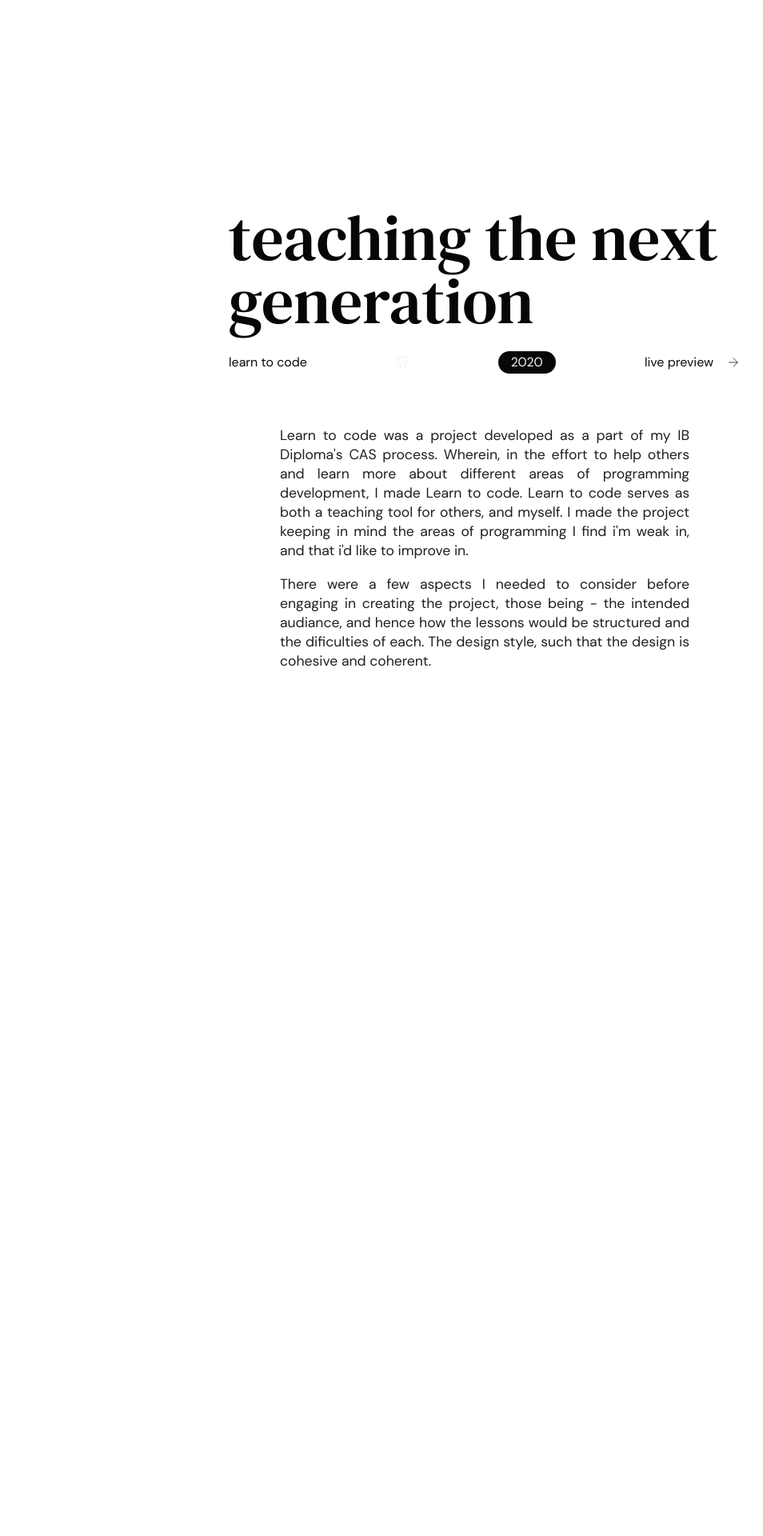
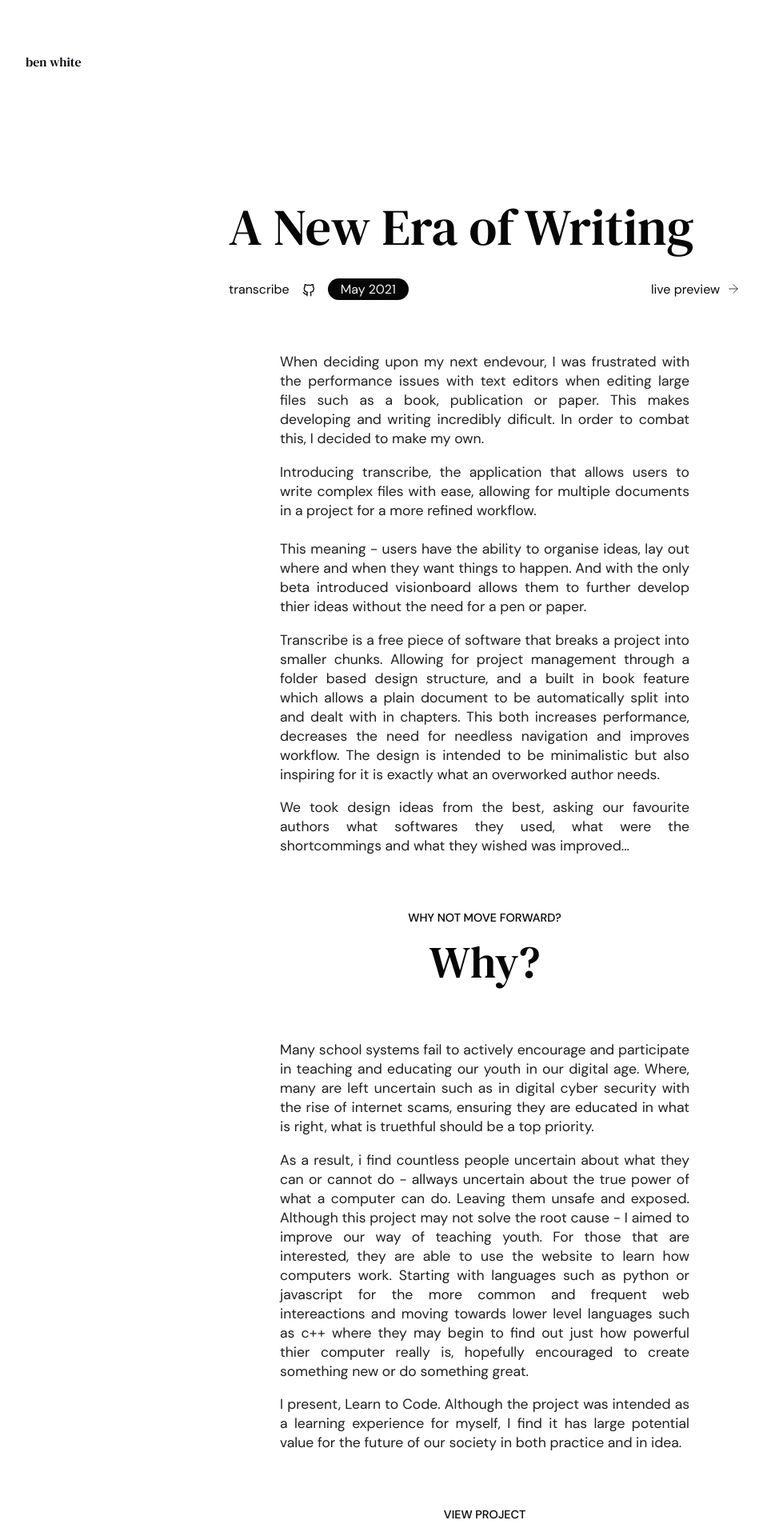
Before and after one commit to bennjii/ben-white, a Next.js app in the folder portfolio/: page /study/transcribe in a window 1280 px wide. Shown: the top 1920 px of the page at 80% size, without its empty margins (34-988 px from the left). Before the commit the page ends 887 px from the top, so only its background shows below. Built offline with nearby package versions, Linux system fonts and the light colour scheme.

Commit message:
Content & Display

```diff
--- a/portfolio/pages/study/learn-to-code.tsx
+++ b/portfolio/pages/study/learn-to-code.tsx
@@ -29,7 +29,7 @@ export const Home: React.FC<{ data: any }> = ({ data }) => {
                         <p>learn to code</p>
                         <Button title={""} href={"https://github.com/UnRealReincarlution/learn-to-code"} icon={<GitHub size={16} color={"#070707"} style={{ marginBottom: '-3px' }}/>} />
 
-                        <p className={styles.pinItem}>2020</p>
+                        <p className={styles.pinItem}>FEB 2021</p>
                     </div>
 
                     <Button title={"live preview"} href={"https://learn-to-code-orpin.vercel.app/"}  /> {/* style={{ justifySelf: 'flex-end' }} */}
@@ -76,6 +76,8 @@ export const Home: React.FC<{ data: any }> = ({ data }) => {
 
                     <div className={styles.signature}>
                         Ben White
+
+                        {/* <p>N</p> */}
                     </div>
                 </div>
             </div>
--- a/portfolio/pages/study/transcribe.tsx
+++ b/portfolio/pages/study/transcribe.tsx
@@ -7,44 +7,90 @@ import styles from '@styles/Home.module.css'
 import { ArrowDown, ArrowRight, GitHub, Menu } from 'react-feather'
 import ScrollReminder from '@public/components/scroll_reminder';
 import Button from '@public/components/button';
+
+import Image from 'next/image'
+
+import authenticationImage from '@public/img/learning-authentication.png'
+import codespaceImage from '@public/img/learning-codespace.png'
+import homespaceImage from '@public/img/learning-homespace.png'
 import Header from '@components/header';
+import Footer from '@components/footer';
 
 export const Home: React.FC<{ data: any }> = ({ data }) => {
     return (
-        <div className={styles.page}>
+        <div className={styles.dedicated}>
 			<Header />
 
-			<div className={styles.dedicated}>
-                <h2>teaching the next <br />generation</h2>
+			<div className={styles.learnToCodeDedicated}>
+                <h2>A New Era of Writing</h2>
 
                 <div className={styles.titleInformation}>
-                    <p>learn to code</p>
-                    <Button title={""} href={"https://github.com/UnRealReincarlution/learn-to-code"} icon={<GitHub size={16} color={"#f4f4f4"} />} />
+                    <div>
+                        <p>transcribe</p>
+                        <Button title={""} href={"https://github.com/UnRealReincarlution/transcribe"} icon={<GitHub size={16} color={"#070707"} style={{ marginBottom: '-3px' }}/>} />
 
-                    <p className={styles.pinItem}>2020</p>
-                    <Button title={"live preview"} href={"https://learn-to-code-orpin.vercel.app/"}  /> {/* style={{ justifySelf: 'flex-end' }} */}
+                        <p className={styles.pinItem}>May 2021</p>
+                    </div>
+
+                    <Button title={"live preview"} href={"https://transcribe.vercel.app/"}  /> {/* style={{ justifySelf: 'flex-end' }} */}
                 </div>
 
                 <div className={styles.caseStudyContent}>
                     <p>
-                        Learn to code was a project developed as a part of my IB Diploma&apos;s CAS process.
-                        Wherein, in the effort to help others and learn more about different areas of programming development, I made Learn to code.
-
-                        Learn to code serves as both a teaching tool for others, and myself. I made the project keeping in mind the areas of programming I find i&apos;m weak in, and that i&apos;d like to improve in.
+                        When deciding upon my next endevour, I was frustrated with the performance issues with text editors when editing large files such as a book, publication or paper.
+                        This makes developing and writing incredibly dificult. In order to combat this, I decided to make my own.
                     </p>
 
                     <p>
-                        There were a few aspects I needed to consider before engaging in creating the project, those being - the intended audiance, and hence how the lessons would be structured and the dificulties of each.
-                        The design style, such that the design is cohesive and coherent.
+                        Introducing transcribe, the application that allows users to write complex files with ease, allowing for multiple documents in a project for a more refined workflow.
+                        <br /><br />
+                        This meaning - users have the ability to organise ideas, lay out where and when they want things to happen. And with the only beta introduced visionboard allows them to further develop thier ideas without the need for a pen or paper.
+                    </p>
+
+                    <p>
+                        Transcribe is a free piece of software that breaks a project into smaller chunks. Allowing for project management through a folder based design structure, and a built in book feature which allows a plain document to be automatically split into and dealt with in chapters.
+                        This both increases performance, decreases the need for needless navigation and improves workflow. The design is intended to be minimalistic but also inspiring for it is exactly what an overworked author needs.
+                    </p>
+
+                    <p>
+                        We took design ideas from the best, asking our favourite authors what softwares they used, what were the shortcommings and what they wished was improved...
                     </p>
 
                     {/* <Image src={codespaceImage} alt="Authentication" /> */}
 
+                    <div className={styles.spacerScreen}>
+                        <h4>WHY NOT MOVE FORWARD?</h4>
+                        <h3>Why?</h3>
+                    </div>
+
                     <p>
+                        Many school systems fail to actively encourage and participate in teaching and educating our youth in our digital age. Where, many are left uncertain such as in digital cyber security with the rise of internet scams, ensuring they are educated in what is right, what is truethful should be a top priority.
+                    </p>
 
+                    <p>
+                        As a result, i find countless people uncertain about what they can or cannot do - allways uncertain about the true power of what a computer can do. Leaving them unsafe and exposed. Although this project may not solve the root cause - I aimed to improve our way of teaching youth. For those that are interested, they are able to use the website to learn how computers work. Starting with languages such as python or javascript for the more common and frequent web intereactions and moving towards lower level languages such as c++ where they may begin to find out just how powerful thier computer really is, hopefully encouraged to create something new or do something great.
                     </p>
+
+                    <p>
+                        I present, Learn to Code. Although the project was intended as a learning experience for myself, I find it has large potential value for the future of our society in both practice and in idea.
+                    </p>
+
+                    <div className={styles.spacerScreen}>
+                        <h4>View Project</h4>
+                        <Button title={"live preview"} href={"https://learn-to-code-orpin.vercel.app/"} icon={<ArrowRight size={26} strokeWidth={1}></ArrowRight>} /> {/* style={{ justifySelf: 'flex-end' }} */}
+                    </div>
+
+                    <p style={{ fontFamily: 'DM Serif', fontSize: '1rem' }}>cheers,</p>
+
+                    <div className={styles.signature}>
+                        Ben White
+
+                        {/* <p>N</p> */}
+                    </div>
                 </div>
             </div>
+
+            <Footer />
         </div>
     )
 }
--- a/portfolio/public/components/footer.tsx
+++ b/portfolio/public/components/footer.tsx
@@ -1,8 +1,9 @@
 import { GitHub, Linkedin } from "react-feather";
+import styles from '@styles/Home.module.css'
 
 const Footer = () => {
     return (
-        <footer>
+        <footer className={styles.refFooter}>
             <div>
                 <h6>BEN WHITE &rarr; {new Date().getFullYear()}</h6>
                 <a href="https://github.com/UnRealReincarlution"><GitHub size={16}/></a>
--- a/portfolio/public/components/header.tsx
+++ b/portfolio/public/components/header.tsx
@@ -4,16 +4,14 @@ import { useEffect, useState } from 'react';
 import Button from './button';
 
 export const Header: React.FC<{ }> = ({ }) => {
-    const [ headerOpen, setHeaderOpen ] = useState(false);
 
     return (
         <div className={styles.header}>
             <div>
-                <p style={{ opacity: headerOpen ? "1" : "0" }}>ben white</p>
-                <Menu color={headerOpen ? "#0B0C11" : "#f4f4f4"} onClick={() => setHeaderOpen(!headerOpen)}></Menu>
+                <a href="../">ben white</a>
             </div>
 
-            {
+            {/* {
                 headerOpen ?
                 <div className={styles.headerLong}>
                     <div>
@@ -31,7 +29,7 @@ export const Header: React.FC<{ }> = ({ }) => {
                 </div>
                 :
                 <></>
-            }
+            } */}
 
         </div>
     )
--- a/portfolio/styles/Home.module.css
+++ b/portfolio/styles/Home.module.css
@@ -54,15 +54,21 @@
 
 .header {
   position: fixed;
-  top: 0;
-  right: 0;
+  top: 50px;
+  left: 50px;
 
   padding: 1rem;
   color: #0B0C11;
 
   z-index: 15;
 
-  width: 12vw;
+  width: 100%;
+
+  display: flex;
+  flex-direction: row;
+
+  font-family: 'DM Serif';
+  color: #070707;
 }
 
 .header > div:first-of-type {
@@ -75,10 +81,10 @@
 
   /* padding: 4rem; */
   z-index: 100;
-  position: absolute;
-
+  /* position: absolute; */
+/*
   top: 4rem;
-  right: 4rem;
+  right: 4rem; */
 
   cursor: pointer;
 
@@ -285,7 +291,8 @@
 
 .dedicated h2 {
   color: #070707;
-  font-size: 5rem;
+  font-size: 4rem;
+
   font-weight: 400;
   line-height: 4.9rem;
 
@@ -394,6 +401,8 @@
 
   background: rgb(255,255,255);
   border: solid 1px rgba(11, 12, 17, 0.664);
+
+  min-width: 350px;
 }
 
 .project:hover .h2Roller hr {
@@ -429,9 +438,14 @@
 
 @media screen and (max-width: 480px) {
   .page {
-    min-width: 100vw;
+    padding-top: 35%;
+    width: 80%;
     margin: 0 auto;
     box-sizing: border-box;
+  }
+
+  .scrollReminderIfHideHide, .scrollReminderIfHideHide * {
+    display: none;
   }
 
   .page > section {
@@ -452,6 +466,47 @@
 
   .primarySection h1 sub {
     display: none;
+  }
+
+  .dedicated {
+    width: 80%;
+  }
+
+  .header {
+    position: relative;
+    top: 0;
+    left: 0;
+    padding: 0;
+  }
+
+  .dedicated a {
+    white-space: nowrap;
+  }
+
+  .projectList {
+    width: 100%;
+    display: flex;
+    flex-direction: column;
+    align-items: center;
+    justify-content: center;
+  }
+
+  .refFooter {
+    flex-direction: column;
+    align-items: center;
+  }
+
+  .refFooter * {
+    margin: 0;
+  }
+
+  .titleInformation {
+    flex-direction: column;
+    align-items: center;
+  }
+
+  .caseStudyContent {
+    padding: 5% 0%;
   }
 }
 
@@ -490,4 +545,54 @@
 .signature {
   font-family: 'Holimount';
   font-size: 5rem;
+  margin-bottom: 0;
+
+  user-select: none;
 }
+
+.signature p {
+  font-family: "Holimount Swash";
+  font-size: 5rem;
+  margin: 0;
+  line-height: 0;
+}
+
+.contact {
+  display: flex;
+  flex-direction: column;
+  align-items: center;
+  justify-content: center;
+}
+
+.emailComponent {
+  display: flex;
+  flex-direction: row;
+  justify-content: space-between;
+  align-items: center;
+
+  /* border: 2px solid #070707; */
+  /* background-color: #0707071c; */
+
+  cursor: pointer;
+  transition: .2s ease all;
+}
+
+.emailComponent:hover {
+  background-color: #070707;
+  color: #f4f4f4;
+}
+
+.emailComponent div {
+  height: 50px;
+  width: 50px;
+  background-color: #070707;
+
+  display: flex;
+  align-items: center;
+  justify-content: center;
+}
+
+.emailComponent p {
+  padding: 0rem 1rem;
+  margin: 0;
+}
--- a/portfolio/styles/globals.css
+++ b/portfolio/styles/globals.css
@@ -91,3 +91,15 @@ footer div {
   src: url('../public/fonts/DM_Sans/DMSans-Bold.ttf');
   font-weight: 800;
 }
+
+@font-face {
+  font-family: "Holimount";
+  src: url('../public/fonts/Holimount/Holimount.otf');
+  font-weight: 1 999;
+}
+
+@font-face {
+  font-family: "Holimount Swash";
+  src: url('../public/fonts/Holimount/Holimount\ swash.otf');
+  font-weight: 1 999;
+}
```
Also changed, not shown: portfolio/pages/index.tsx (+21 -18 lines), portfolio/public/components/email.tsx (added, +28 -0 lines), portfolio/public/fonts/Holimount/Holimount swash.otf (added), portfolio/public/fonts/Holimount/Holimount.otf (added).
